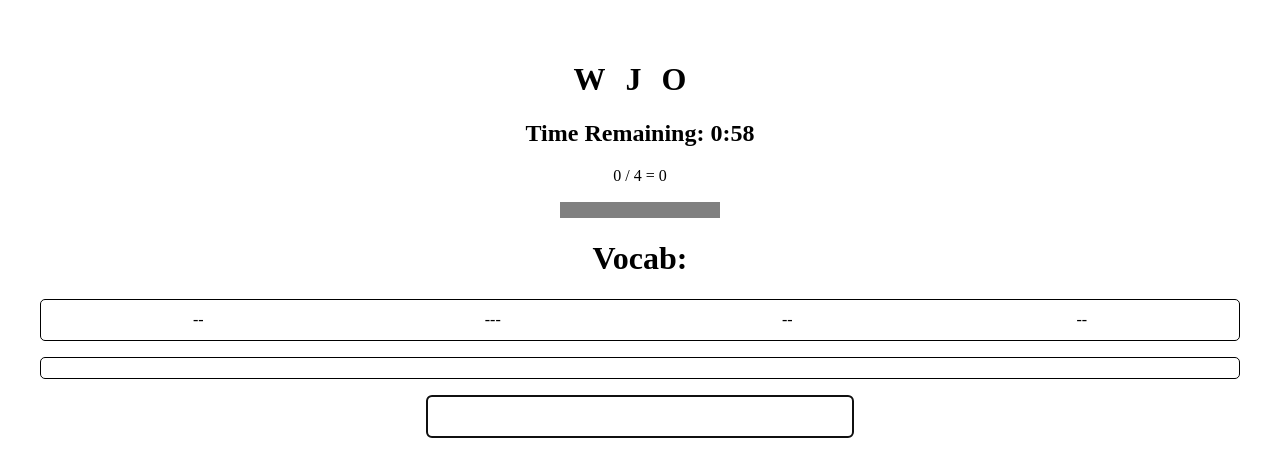
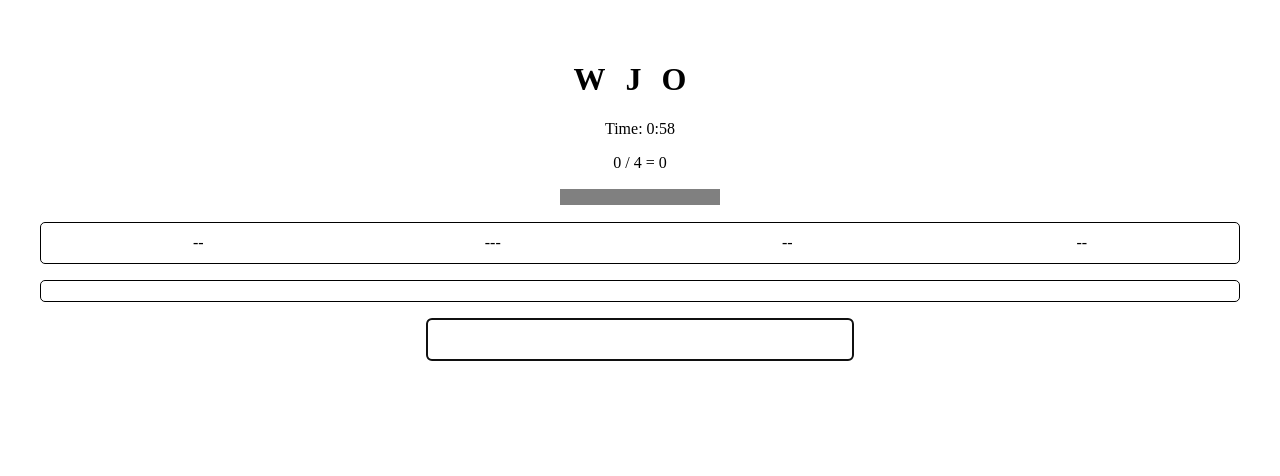
Before and after one commit to JordanKarp/Anagramer-JS, a React (Vite) app: page /setup in a window 1280 px wide. Both pictures are taken after a click on the button "Play!". Shown: the top 476 px of the page. Built offline with nearby package versions, Linux system fonts and the light colour scheme.

Commit message:
Update console logs

```diff
--- a/src/components/GameSetupForm.jsx
+++ b/src/components/GameSetupForm.jsx
@@ -1,16 +1,5 @@
-// import { calcMult, calcTotalMult } from "../data/mutlipliers"
-// import { formatTime } from "../data/time"
-// import formatNumber from "../utils/formatNumber"
-
-import { useEffect } from "react"
-
 
 const GameSetupForm = ({user, setSize, setWinType, setTimeType}) => {
-    useEffect(()=> {
-        console.log(user.roundSize)
-        console.log(user.roundTime)
-        console.log(user.roundWin)
-    }, [user])
     return (
         <form>
             <label>
--- a/src/components/GameStore.jsx
+++ b/src/components/GameStore.jsx
@@ -20,10 +20,8 @@ const GameStore = ({user, setUser}) => {
               })
               setStoreMsg("Freebie Purchased")
         }
-        // console.log(freebiePrice)
+    }
 
-
-    }
     return (
         <>
             <table>
--- a/src/components/GameWordsFound.jsx
+++ b/src/components/GameWordsFound.jsx
@@ -3,15 +3,12 @@ import '../App.css'
 function GameWordsFound( {anagrams, wordsFound, userVocab} ) {
 
     return (
-        <>
-            <h1>Vocab: </h1>
         <ul className="gameWordsFound">
             {anagrams && anagrams.map((word) => {
                 let val = userVocab.includes(word)|| wordsFound.includes(word) ? word : '-'.repeat(word.length)
                 return <li className="word" key={crypto.randomUUID()}>{val}</li>
             })}
         </ul>
-        </>
      )
 }
 
--- a/src/components/Timer.jsx
+++ b/src/components/Timer.jsx
@@ -27,8 +27,8 @@ const Timer = ({ initialTime, gameOver } ) => {
     return (
         <div>
         { minutes === 0 && seconds === 0
-            ? <h2>Time Up!</h2>
-            : <h2>Time Remaining: {minutes}:{seconds < 10 ?  `0${seconds}` : seconds}</h2>
+            ? <p>Time Up!</p>
+            : <p>Time: {minutes}:{seconds < 10 ?  `0${seconds}` : seconds}</p>
         }
         </div>
     )
--- a/src/data/getWordData.js
+++ b/src/data/getWordData.js
@@ -12,5 +12,3 @@ const getWords = async () => {
         return response.json()
       })
   };
-
-console.log(getWords())
--- a/src/pages/Game.jsx
+++ b/src/pages/Game.jsx
@@ -98,15 +98,12 @@ function Game() {
 
   const gameOver = () => {
     let gameMsg = ''
-    console.log(wordsFound.length/anagrams.length)
-    if (user.roundWin >= wordsFound.length/anagrams.length) {
+    if (user.roundWin <= wordsFound.length/anagrams.length) {
       gameMsg = 'You win!'
     } else{
       gameMsg = "You lose."
     }
     navigate("/results", {state: {wordsFound, mult:0, guessStats, msg:gameMsg}})
-
-    // console.log('Game Over')
   }
 
 
@@ -146,13 +143,13 @@ function Game() {
   }
 
   return (
-    <>
+    <div className='gameBoard'>
       <TargetHeader target={target.toUpperCase()} />
       <GameCorner initialTime={time} gameOver={gameOver} wordsFound={wordsFound.length.toString()} totalWords={anagrams.length} />
       <GameWordsFound anagrams={anagrams} wordsFound={wordsFound} userVocab={[...user.vocab]} />
       <GameLogs logs={logs} />
       <GameGuess guessWord={guessWord} guessRef={guessRef} />
-    </>
+    </div>
      )
 }
 
--- a/src/pages/GameSetup.jsx
+++ b/src/pages/GameSetup.jsx
@@ -83,7 +83,6 @@ function GameSetup() {
       'roundTime': timeType,
       'roundWin': winType,
     })
-    console.log(user)
     navigate('/play', {state: {anagrams, target, time, mult}})
   }
 
```
Lines whose indentation alone changed are shown as unchanged.
